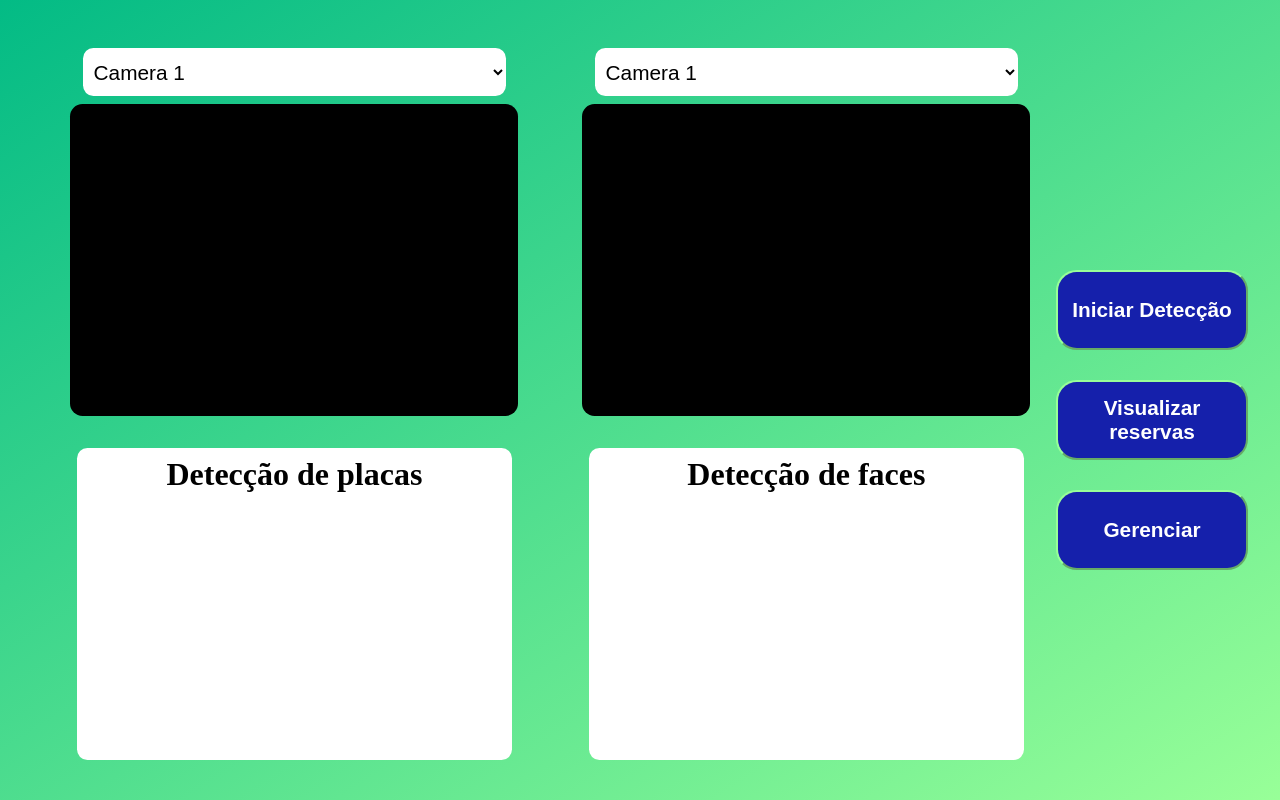
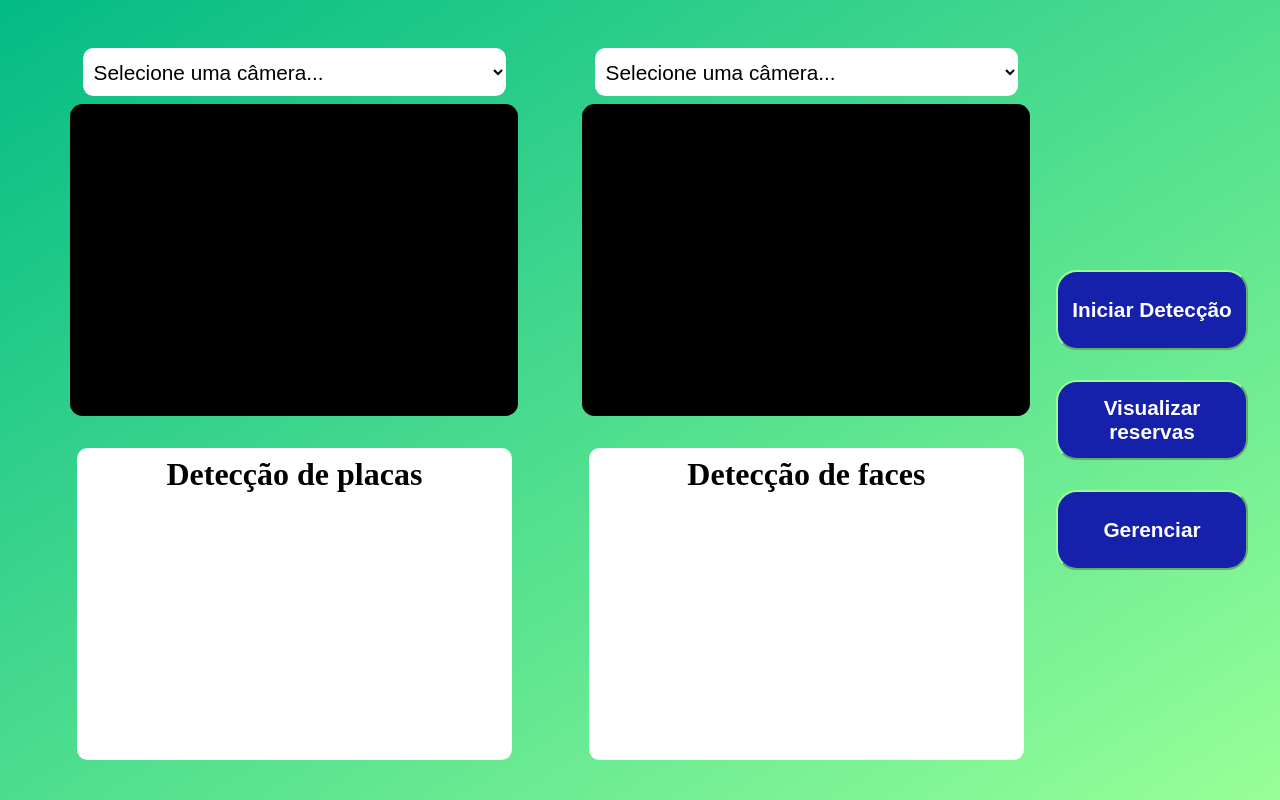
Before and after one commit to matheusvalbert/Desktop-TCC, a React (Create React App) app: page / in a window 1280 px wide. Built offline with nearby package versions, Linux system fonts and the light colour scheme.

Commit message:
adição seleção de câmeras e exibição básica

```diff
--- a/package.json
+++ b/package.json
@@ -17,6 +17,7 @@
     "react-dom": "^17.0.2",
     "react-icons": "^4.2.0",
     "react-scripts": "4.0.3",
+    "react-webcam": "^5.2.4",
     "styled-components": "^5.3.0",
     "wait-on": "^5.3.0",
     "web-vitals": "^1.0.1"
--- a/public/main.js
+++ b/public/main.js
@@ -21,7 +21,7 @@ function createWindow() {
     }
   })
 
-  //win.webContents.openDevTools();
+  win.webContents.openDevTools();
 
   win.loadURL(
     isDev
--- a/src/App.js
+++ b/src/App.js
@@ -9,6 +9,7 @@ import Reservas from './components/reservas';
 import GerenciarMoradores from './components/gerenciarMoradores';
 
 import { useVisibility } from './hooks/modal';
+
 import { Morador } from './hooks/morador';
 import { Ambiente } from './hooks/ambiente';
 
--- a/src/components/buttons/index.js
+++ b/src/components/buttons/index.js
@@ -3,10 +3,27 @@ import React from 'react';
 import { Container, Button, ButtonRed } from './styles';
 
 import { useVisibility } from '../../hooks/modal';
+import { useCamera } from '../../hooks/camera';
 
 function Buttons() {
 
   const { detection, setDetection, setReservasIsVisible, setGMIsVisible } = useVisibility();
+  const { deviceInfo, deviceOneSelected, deviceTwoSelected, setDeviceOneId, setDeviceTwoId } = useCamera();
+
+  const detectionStart = () => {
+
+    if(deviceOneSelected === '' || deviceTwoSelected === '' || deviceOneSelected === 'Selecione uma câmera...' || deviceTwoSelected === 'Selecione uma câmera...' || deviceOneSelected === deviceTwoSelected)
+      alert('Selecione as câmeras para iniciar a detecção (as câmeras necessariamente precisam ser diferentes');
+    else {
+      deviceInfo.forEach(device => {
+        if(device.label === deviceOneSelected)
+          setDeviceOneId(device.deviceId);
+        if(device.label === deviceTwoSelected)
+          setDeviceTwoId(device.deviceId);
+      });
+      setDetection(!detection);
+    }
+  }
 
   return(
     <Container>
@@ -17,7 +34,7 @@ function Buttons() {
           <h1>Parar Detecção</h1>
         </ButtonRed>
           :
-        <Button onClick={ () => { setDetection(!detection) } }>
+        <Button onClick={ () => { detectionStart() } }>
           <h1>Iniciar Detecção</h1>
         </Button>
       }
--- a/src/components/cameras/index.js
+++ b/src/components/cameras/index.js
@@ -1,30 +1,68 @@
-import React from 'react';
+import React, { useEffect } from 'react';
+import Webcam from 'react-webcam';
 
 import { useVisibility } from '../../hooks/modal';
+import { useCamera } from '../../hooks/camera';
 
 import { Container, FormCamera, SelectCamera, Camera } from './styles';
 
 function Cameras() {
 
   const { detection } = useVisibility();
+  const { deviceInfo, setDeviceInfo, setDeviceOneSelected, setDeviceTwoSelected, deviceOneId, deviceTwoId } = useCamera();
+
+  useEffect(() => {
+    camerasName();
+  });
+
+  const uList = deviceInfo?.map((cameraName, index) => {
+    return(
+      <option key={index}>
+        {cameraName.label}
+      </option>
+    );
+  });
+
+  const camerasName = () => {
+    navigator.mediaDevices.enumerateDevices().then(devices => {
+      setDeviceInfo(
+      devices.filter(({
+        kind }) => kind === 'videoinput'
+      ));
+    });
+  }
 
   return(
     <Container>
       <FormCamera>
-        <SelectCamera disabled={detection}>
-          <option>Camera 1</option>
-          <option>Camera 2</option>
-          <option>Camera 3</option>
+        <SelectCamera disabled={detection} onChange={e => setDeviceOneSelected(e.target.value)}>
+          <option>Selecione uma câmera...</option>
+          {uList}
         </SelectCamera>
-        <Camera />
+        <Camera>
+          {
+            detection
+              ?
+            <Webcam videoConstraints={{ deviceId: deviceOneId }} />
+              :
+            null
+          }
+        </Camera>
       </FormCamera>
       <FormCamera>
-        <SelectCamera disabled={detection}>
-          <option>Camera 1</option>
-          <option>Camera 2</option>
-          <option>Camera 3</option>
+        <SelectCamera disabled={detection} onChange={e => setDeviceTwoSelected(e.target.value)}>
+          <option>Selecione uma câmera...</option>
+          {uList}
         </SelectCamera>
-        <Camera />
+        <Camera>
+          {
+            detection
+              ?
+            <Webcam videoConstraints={{ deviceId: deviceTwoId }} />
+              :
+            null
+          }
+        </Camera>
       </FormCamera>
     </Container>
   );
--- /dev/null
+++ b/src/hooks/camera.js
@@ -0,0 +1,22 @@
+import React, { useState, createContext, useContext } from 'react';
+
+const CameraContext = createContext();
+
+export function Camera({ children }) {
+
+  const [ deviceInfo, setDeviceInfo ] = useState([]);
+  const [ deviceOneSelected, setDeviceOneSelected ] = useState('');
+  const [ deviceTwoSelected, setDeviceTwoSelected ] = useState('');
+  const [ deviceOneId, setDeviceOneId ] = useState('');
+  const [ deviceTwoId, setDeviceTwoId ] = useState('');
+
+  return(
+    <CameraContext.Provider value={{ deviceInfo, setDeviceInfo, deviceOneSelected, setDeviceOneSelected, deviceTwoSelected, setDeviceTwoSelected, deviceOneId, setDeviceOneId, deviceTwoId, setDeviceTwoId }}>
+      { children }
+    </CameraContext.Provider>
+  );
+}
+
+export function useCamera() {
+  return useContext(CameraContext);
+}
--- a/src/index.js
+++ b/src/index.js
@@ -4,9 +4,10 @@ import App from './App';
 import reportWebVitals from './reportWebVitals';
 
 import { GerenciarMoradoresHook } from './hooks/modal';
+import { Camera } from './hooks/camera';
 
 ReactDOM.render(
-  <GerenciarMoradoresHook><App /></GerenciarMoradoresHook>,
+  <GerenciarMoradoresHook><Camera><App /></Camera></GerenciarMoradoresHook>,
   document.getElementById('root')
 );
 
```
Also changed, not shown: 1 other file (tests, documents, lock files or other folders).
